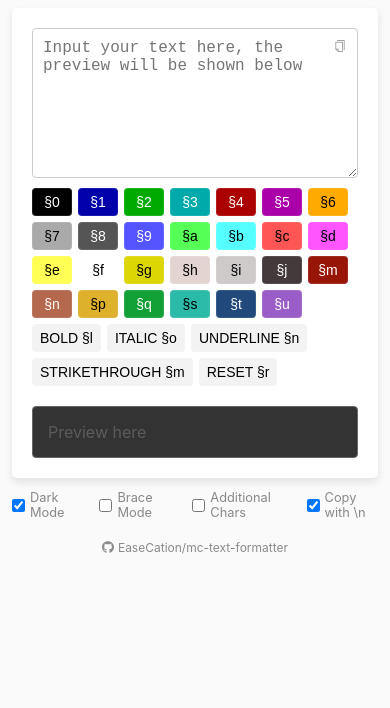
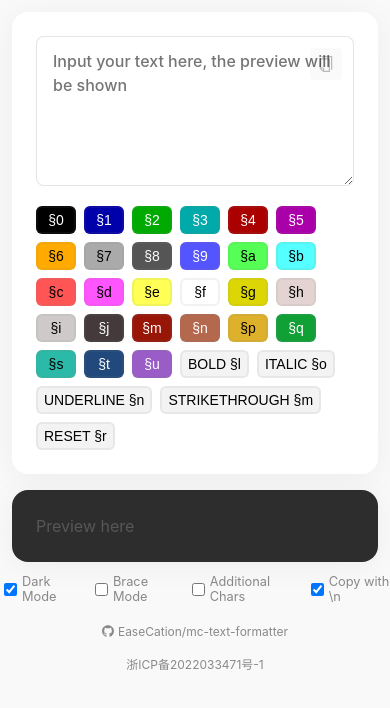
Before and after one commit to EaseCation/mc-text-formatter, a Vue app: page / in a window 390 px wide. Shown: the top 708 px of the page. Built offline with nearby package versions, Linux system fonts and the light colour scheme.

Commit message:
重新设计了更加现代的UI样式！

```diff
--- a/src/components/CopyButton.vue
+++ b/src/components/CopyButton.vue
@@ -46,10 +46,10 @@ import {ref, watchEffect} from "vue";
 
 <template>
     <button class="copy-button" @click="onClick">
-        <svg class="copy-icon" v-show="!copySuccess" viewBox="64 64 896 896" focusable="false" data-icon="copy" width="12" height="12" fill="black" aria-hidden="true">
+        <svg class="copy-icon" v-show="!copySuccess" viewBox="64 64 896 896" focusable="false" data-icon="copy" width="16" height="16" fill="black" aria-hidden="true">
             <path d="M832 64H296c-4.4 0-8 3.6-8 8v56c0 4.4 3.6 8 8 8h496v688c0 4.4 3.6 8 8 8h56c4.4 0 8-3.6 8-8V96c0-17.7-14.3-32-32-32zM704 192H192c-17.7 0-32 14.3-32 32v530.7c0 8.5 3.4 16.6 9.4 22.6l173.3 173.3c2.2 2.2 4.7 4 7.4 5.5v1.9h4.2c3.5 1.3 7.2 2 11 2H704c17.7 0 32-14.3 32-32V224c0-17.7-14.3-32-32-32zM350 856.2L263.9 770H350v86.2zM664 888H414V746c0-22.1-17.9-40-40-40H232V264h432v624z"></path>
         </svg>
-        <svg class="copy-suc" v-show="copySuccess" viewBox="64 64 896 896" focusable="false" data-icon="check" width="12" height="12" fill="green" aria-hidden="true">
+        <svg class="copy-suc" v-show="copySuccess" viewBox="64 64 896 896" focusable="false" data-icon="check" width="16" height="16" fill="green" aria-hidden="true">
             <path d="M912 190h-69.9c-9.8 0-19.1 4.5-25.1 12.2L404.7 724.5 207 474a32 32 0 00-25.1-12.2H112c-6.7 0-10.4 7.7-6.3 12.9l273.9 347c12.8 16.2 37.4 16.2 50.3 0l488.4-618.9c4.1-5.1.4-12.8-6.3-12.8z"></path>
         </svg>
     </button>
@@ -58,7 +58,7 @@ import {ref, watchEffect} from "vue";
 <style scoped>
 
 .copy-icon {
-    fill: #222222;
+    fill: black;
 }
 
 .copy-suc {
@@ -67,16 +67,16 @@ import {ref, watchEffect} from "vue";
 
 .copy-button {
     padding: 8px 8px 7px 8px;
-    background-color: rgba(255, 255, 255, 0.2);
+    background-color: rgba(0, 0, 0, 0.02);
     .copy-icon {
-        opacity: 0.4;
+        opacity: 0.25;
     }
 }
 
 .copy-button:hover {
     background-color: rgba(220, 220, 220, 0.5);
     .copy-icon {
-        opacity: 0.8;
+        opacity: 0.5;
     }
 }
 
@@ -88,7 +88,7 @@ import {ref, watchEffect} from "vue";
 @media (prefers-color-scheme: dark) {
 
     .copy-icon {
-        fill: #ffffff;
+        fill: white;
     }
 
     .copy-suc {
@@ -96,17 +96,16 @@ import {ref, watchEffect} from "vue";
     }
 
     .copy-button {
-        padding: 8px 8px 7px 8px;
-        background-color: rgba(85, 85, 85, 0.2);
+        background-color: rgba(255, 255, 255, 0.02);
         .copy-icon {
             opacity: 0.4;
         }
     }
 
     .copy-button:hover {
-        background-color: rgba(150, 150, 150, 0.5);
+        background-color: rgba(255, 255, 255, 0.1);
         .copy-icon {
-            opacity: 0.8;
+            opacity: 0.7;
         }
     }
 
--- a/src/components/FormatButton.vue
+++ b/src/components/FormatButton.vue
@@ -51,23 +51,32 @@ export default {
 
 <style>
 .format-button {
-    padding: 4px 8px;
+    padding: 6px 8px;
     color: white;
-    margin: 6px 6px 0 0;
-    font-size: 14px;
+    border-radius: 8px;
+    font-size: 16px;
     line-height: 20px;
-    box-shadow: inset 0 0 0 1px rgba(255, 255, 255, 0.1);
+    box-shadow: inset 0 0 0 2px rgba(128, 128, 128, 0.1);
     transition: all 0.2s;
-    min-width: 40px;
+    min-width: 50px;
 }
 
 .format-button:hover {
     filter: brightness(1.1);
-    box-shadow: inset 0 0 0 1px rgba(0, 0, 0, 0.15);
+    box-shadow: inset 0 0 0 2px rgba(0, 0, 0, 0.2);
 }
 
 .format-button:active {
     filter: brightness(0.95);
-    box-shadow: inset 0 0 0 1px rgba(0, 0, 0, 0.15);
+    box-shadow: inset 0 0 0 2px rgba(0, 0, 0, 0.2);
+}
+
+@media (max-width: 800px) {
+    .format-button {
+        padding: 4px 8px;
+        border-radius: 6px;
+        font-size: 14px;
+        min-width: 40px;
+    }
 }
 </style>
--- a/src/components/MCTextFormatter.vue
+++ b/src/components/MCTextFormatter.vue
@@ -1,10 +1,11 @@
 <template>
     <div class="wrapper">
+        <div class="input">
             <div class="textarea-container">
-            <textarea v-model="rawText" @input="formatText" :placeholder="$t('placeholder.input')" ref="textarea"></textarea>
+                <textarea class="textarea" v-model="rawText" @input="formatText" :placeholder="$t('placeholder.input')" ref="textarea"></textarea>
                 <copy-button :raw-text="rawText" :copy-with-n="copyWithN" class="copy-button"></copy-button>
             </div>
-        <div>
+            <div class="format-buttons">
                 <format-button
                     v-for="(color, format) in colorsFormats"
                     v-bind:format="format"
@@ -44,8 +45,10 @@
                     </format-button>
                 </div>
             </div>
+        </div>
         <div :class="['output', { 'dark-mode': isDarkMode }, { 'placeholder': !formattedText }]" v-html="formattedText ? formattedText : $t('placeholder.output')"></div>
     </div>
+    <!-- footer -->
     <div class="wrapper-bottom">
         <div class="settings">
             <label class="small-gray-text label-checkbox">
@@ -74,6 +77,9 @@
                 </svg>
                 EaseCation/mc-text-formatter
             </a>
+        </div>
+        <div class="bei-an">
+            <a href="https://beian.miit.gov.cn/" target="_blank">浙ICP备2022033471号-1</a>
         </div>
     </div>
 </template>
@@ -364,79 +370,92 @@ export default {
 <style>
 
 body {
-    background-color: #FAFAFA;
+    margin: 0;
+    background-color: #f9f9f9;
     font-family: -apple-system, BlinkMacSystemFont, /* MacOS & iOS 系统字体 */ "Segoe UI", /* Windows 系统字体 */ "PingFang SC", "Hiragino Sans GB", "Microsoft YaHei", "Helvetica Neue", Helvetica, Arial, /* 中文字体 */ sans-serif; /* 通用备选字体 */
 }
 
 /* 默认样式 */
 .wrapper {
-    max-width: 800px;
-    margin: 40px auto 32px;
-    padding: 20px;
-    border-radius: 5px;
-    box-shadow: 0 4px 8px rgba(0, 0, 0, 0.1);
+    display: flex;
+    flex-direction: row;
+    gap: 24px;
+    padding: 16px 32px 32px 32px;
+    height: 95vh;
+}
+
+.input {
+    display: flex;
+    flex-direction: column;
+    gap: 24px;
+    flex: 1;
+    padding: 24px;
+    border-radius: 16px;
+    box-shadow: 0 4px 32px rgba(0, 0, 0, 0.05);
     background-color: #ffffff;
     transition: background-color 0.3s ease;
 }
 
-.wrapper-bottom {
-    display: flex;
-    justify-content: center;
-    padding: 0;
-    flex-direction: column;
-    align-items: center;
+.textarea-container {
+    position: relative;
+    flex: 100;
 }
 
-.wrapper-bottom .settings {
-    display: flex;
-    justify-content: center;
-    flex-direction: row;
-    align-items: center;
-    gap: 16px;
-}
-
-.textarea-container {
-    position: relative;
+.textarea {
+    width: 100%;
+    /*height: 150px;*/
+    height: 100%;
+    padding: 16px 20px;
+    border-radius: 8px;
+    border: 1px solid rgba(0, 0, 0, 0.1);
+    font-size: 16px;
+    font-weight: 500;
+    line-height: 1.5;
+    resize: none;
+    overflow: scroll;
+    box-sizing: border-box;
+    font-family: inherit;
 }
 
 .copy-button {
     position: absolute;
-    right: 4px;
-    top: 4px;
+    right: 12px;
+    top: 12px;
     margin: 0;
+    width: 32px;
+    height: 32px;
 }
 
-textarea {
-    width: 100%;
-    height: 150px;
-    padding: 10px;
-    border-radius: 4px;
-    border: 1px solid #ccc;
-    font-size: 16px;
-    resize: vertical;
-    box-sizing: border-box;
+.format-buttons {
+    flex: 0;
+    display: flex;
+    gap: 8px;
+    flex-direction: row;
+    flex-wrap: wrap;
+    align-items: flex-start;
+    align-content: flex-start;
 }
 
 .output {
-    margin-top: 20px;
-    padding: 15px;
-    border-radius: 4px;
-    border: 1px solid #eaeaea;
+    flex: 1;
+    box-shadow: 0 4px 32px rgba(0, 0, 0, 0.05);
+    padding: 32px;
+    border-radius: 16px;
     background-color: white;
     font-size: 16px;
-    line-height: 20px;
+    line-height: 1.5;
     word-break: break-all;
     overflow-wrap: break-word;
     white-space: pre-wrap;
     word-wrap: break-word;
     hyphens: auto;
     transition: background-color 0.3s ease;
+    overflow: scroll;
 }
 
 .output.dark-mode {
-    background-color: #333;
+    background-color: rgba(0, 0, 0, 0.82);
     color: #fff;
-    border-color: #666;
 }
 
 .placeholder {
@@ -448,7 +467,6 @@ textarea {
 }
 
 button {
-    margin-top: 10px;
     padding: 5px 10px;
     border: none;
     border-radius: 4px;
@@ -476,12 +494,29 @@ button:hover {
     margin-left: 2px;
 }
 
+.wrapper-bottom {
+    display: flex;
+    justify-content: center;
+    padding: 0;
+    margin-bottom: 24px;
+    flex-direction: column;
+    align-items: center;
+}
+
+.wrapper-bottom .settings {
+    display: flex;
+    justify-content: center;
+    flex-direction: row;
+    align-items: center;
+    gap: 16px;
+}
+
 .github-link {
     margin-top: 20px;
     text-align: center;
 }
 
-.github-link a {
+a {
     color: rgba(0, 0, 0, 0.45);
     text-decoration: none;
     font-size: 12px;
@@ -496,7 +531,7 @@ button:hover {
     margin-right: 4px;
 }
 
-.github-link a:hover {
+a:hover {
     color: rgba(0, 0, 0, .85)
 }
 
@@ -504,24 +539,67 @@ button:hover {
     fill: rgba(0, 0, 0, 0.85);
 }
 
+.bei-an {
+    margin-top: 16px;
+}
+
+/* 手机适配 */
+@media (max-width: 1200px) {
+    .wrapper {
+        flex-direction: column;
+        height: auto;
+        padding: 24px;
+    }
+
+    .input {
+        gap: 16px;
+    }
+
+    .textarea-container {
+        position: relative;
+        flex: 100;
+    }
+
+    .textarea {
+        height: 150px;
+        resize: vertical;
+        padding: 12px 16px;
+    }
+
+    .output {
+        padding: 24px;
+    }
+}
+
+@media (max-width: 800px) {
+    .wrapper {
+        padding: 12px;
+        gap: 16px;
+    }
+}
+
 /* 暗黑模式 */
 @media (prefers-color-scheme: dark) {
     body {
         color: #fff;
-        background-color: #222;
+        background-color: #000;
     }
 
-    .wrapper {
-        background-color: #444;
+    .input {
+        background-color: #141414;
     }
 
-    textarea {
-        background-color: #555;
+    .textarea {
+        background-color: transparent;
         color: #fff;
-        border-color: #666;
+        border-color: rgb(66, 66, 66);
     }
 
-    .github-link a {
+    .output.dark-mode {
+        background-color: #141414;
+    }
+
+    a {
         color: rgba(255, 255, 255, 0.45);
     }
 
@@ -529,7 +607,7 @@ button:hover {
         fill: rgba(255, 255, 255, 0.45);
     }
 
-    .github-link a:hover {
+    a:hover {
         color: rgba(255, 255, 255, .85)
     }
 
@@ -538,14 +616,4 @@ button:hover {
     }
 }
 
-/* 手机适配 */
-@media (max-width: 768px) {
-    .wrapper {
-        margin: 4px;
-    }
-    .wrapper-bottom {
-        padding: 8px 0 0;
-    }
-}
-
 </style>
--- a/src/i18n.js
+++ b/src/i18n.js
@@ -3,7 +3,7 @@ import { createI18n } from 'vue-i18n'
 const messages = {
     en: {
         placeholder: {
-            input: 'Input your text here, the preview will be shown below',
+            input: 'Input your text here, the preview will be shown',
             output: 'Preview here'
         },
         format: {
@@ -22,7 +22,7 @@ const messages = {
     },
     'zh-cn': {
         placeholder: {
-            input: '输入原始文本，将在下方实时预览',
+            input: '输入原始文本，将实时预览',
             output: '将在此处预览'
         },
         format: {
@@ -41,7 +41,7 @@ const messages = {
     },
     'zh-tw': {
         placeholder: {
-            input: '在此輸入原始文本，預覽將在下方顯示',
+            input: '在此輸入原始文本，預覽將顯示',
             output: '在此處預覽'
         },
         format: {
@@ -60,7 +60,7 @@ const messages = {
     },
     'zh-hk': {
         placeholder: {
-            input: '在此輸入原始文本，預覽將在下方顯示',
+            input: '在此輸入原始文本，預覽將顯示',
             output: '在此處預覽'
         },
         format: {
@@ -79,7 +79,7 @@ const messages = {
     },
     'zh-mo': {
         placeholder: {
-            input: '在此輸入原始文本，預覽將在下方顯示',
+            input: '在此輸入原始文本，預覽將顯示',
             output: '在此處預覽'
         },
         format: {
```
Lines whose indentation alone changed are shown as unchanged.
